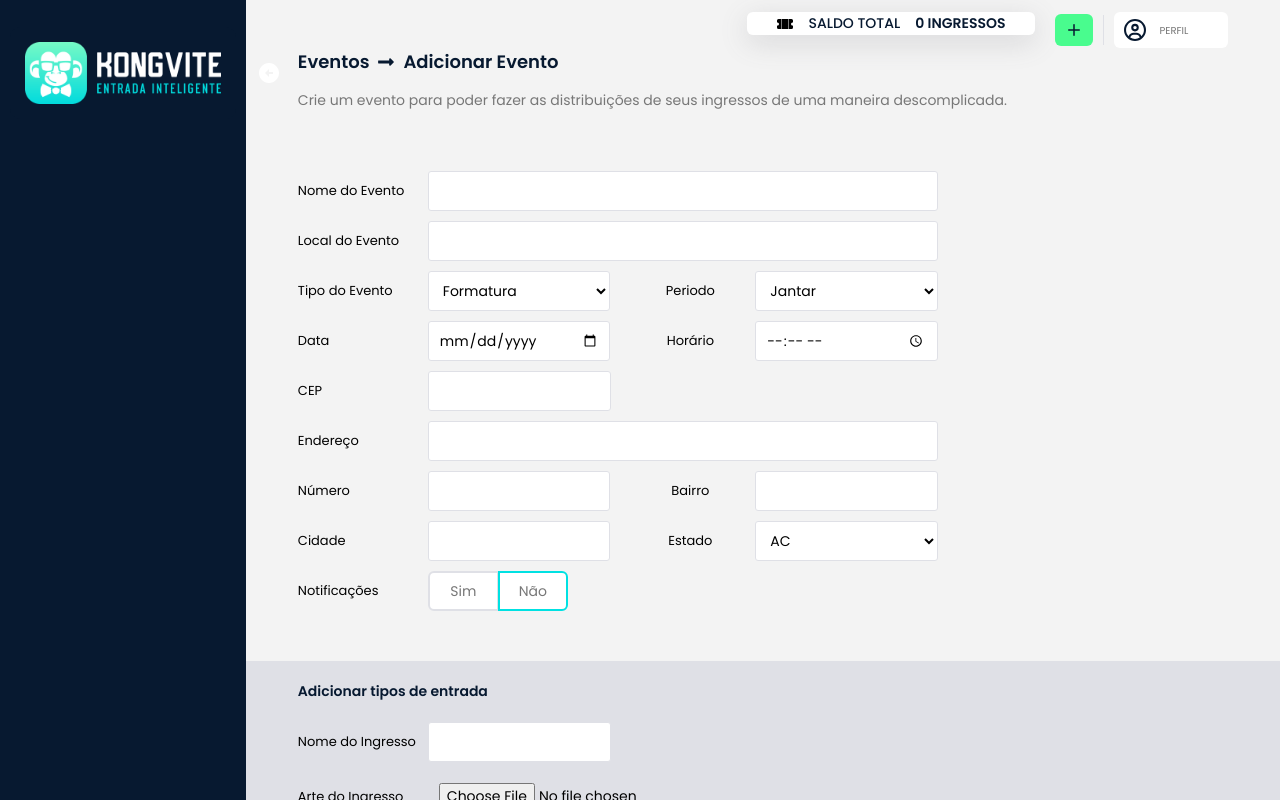
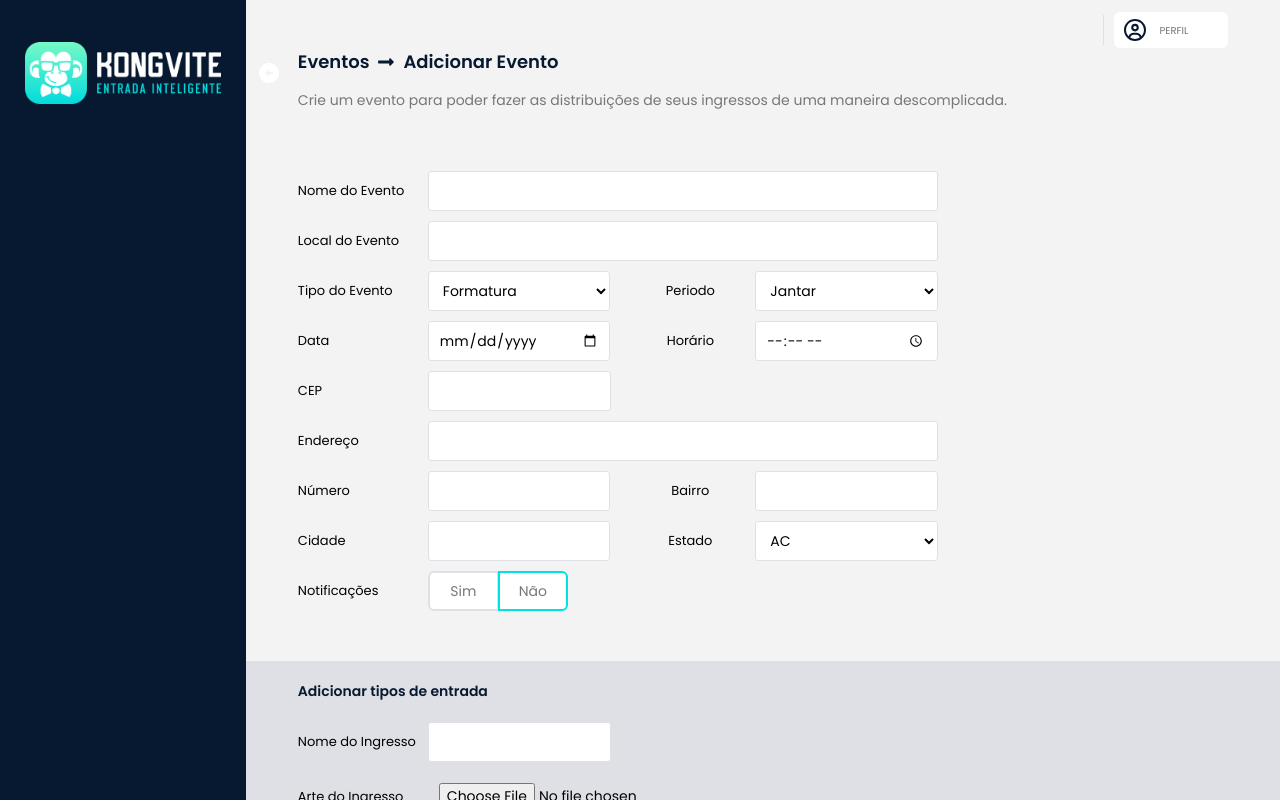
Before and after one commit to AlexdeOliveiraSilva/NextJS_KongVite_FrontEnd, a Next.js app: page /cliente/novo-evento in a window 1280 px wide. Built offline with nearby package versions, Linux system fonts and the light colour scheme.

Commit message:
comando total de ingressos no topo do site

```diff
--- a/src/components/Topbar/fragments/totalInvites.jsx
+++ b/src/components/Topbar/fragments/totalInvites.jsx
@@ -8,7 +8,7 @@ export default function TotalInvites({ invites }) {
 
 
     return (
-        <div className="totalinvitesMain flexr">
+        <div className="totalinvitesMain flexr" style={{ display: "none" }}>
             <BsFillTicketPerforatedFill />
             <h2>SALDO TOTAL </h2>
             <h1>{invites} INGRESSOS</h1>
--- a/src/components/Topbar/newClientTopBar.jsx
+++ b/src/components/Topbar/newClientTopBar.jsx
@@ -256,9 +256,9 @@ export default function NewClientTopBar() {
 
             <TotalInvites invites={inviteslaking}></TotalInvites>
             <div className="newTopUserBox flexr">
-                <div className="newTopInvites flexr">
+                {/* <div className="newTopInvites flexr">
                     <LuPlus size={18} color="var(--blue-primary)" />
-                </div>
+                </div> */}
                 <Separator width={'1px'} height={'30px'} color={'#DFE0E6'} />
                 <div
                     onClick={(e) => {
```
